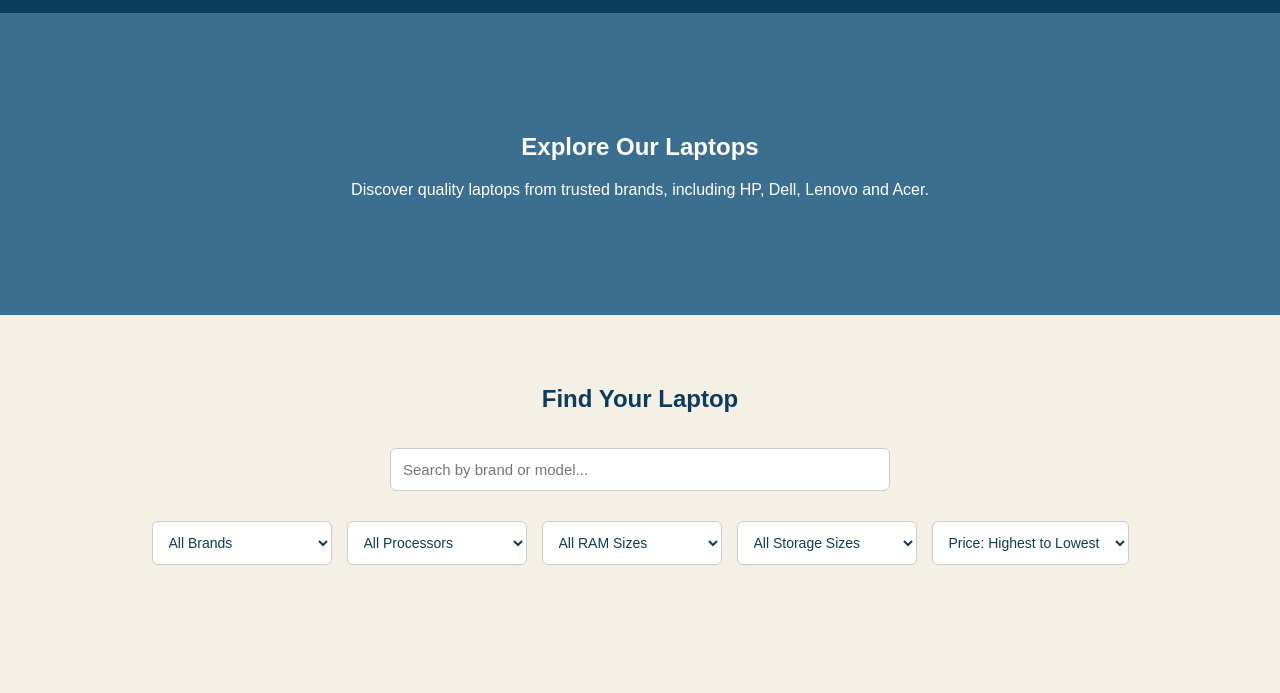
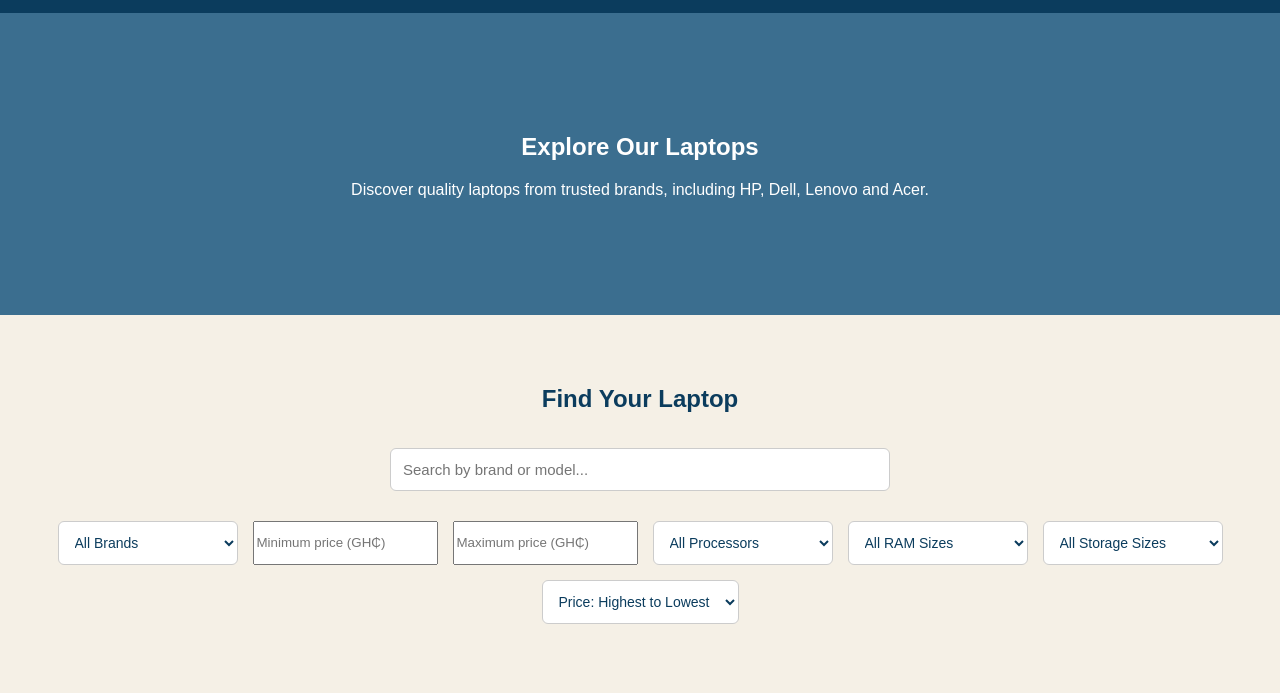
Before and after one commit to up-ack-tech-co/UpAck-Tech-Co-, a plain HTML site: page laptops.html in a window 1280 px wide. Shown: the part 107-800 px from the top of the page. Drawn offline with Linux system fonts and the light colour scheme.

Commit message:
Add price range inputs to laptops filter
Added input fields for minimum and maximum price filters.

```diff
--- a/laptops.html
+++ b/laptops.html
@@ -48,6 +48,19 @@
         <option value="Lenovo">Lenovo</option>
         <option value="Acer">Acer</option>
       </select>
+      <input
+  type="number"
+  id="min-price"
+  placeholder="Minimum price (GH₵)"
+  min="0"
+>
+
+<input
+  type="number"
+  id="max-price"
+  placeholder="Maximum price (GH₵)"
+  min="0"
+>
       <select id="processor-filter">
   <option value="">All Processors</option>
   <option value="Intel Core i3">Intel Core i3</option>
```
